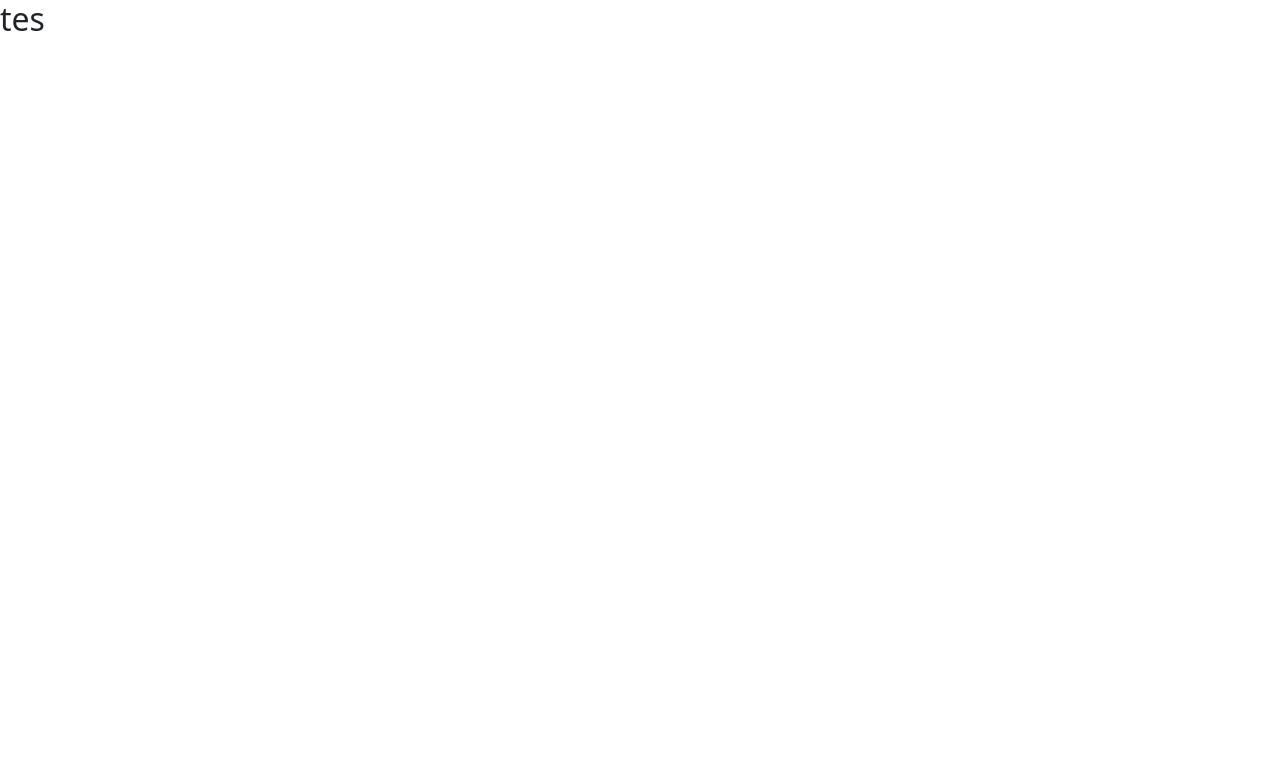
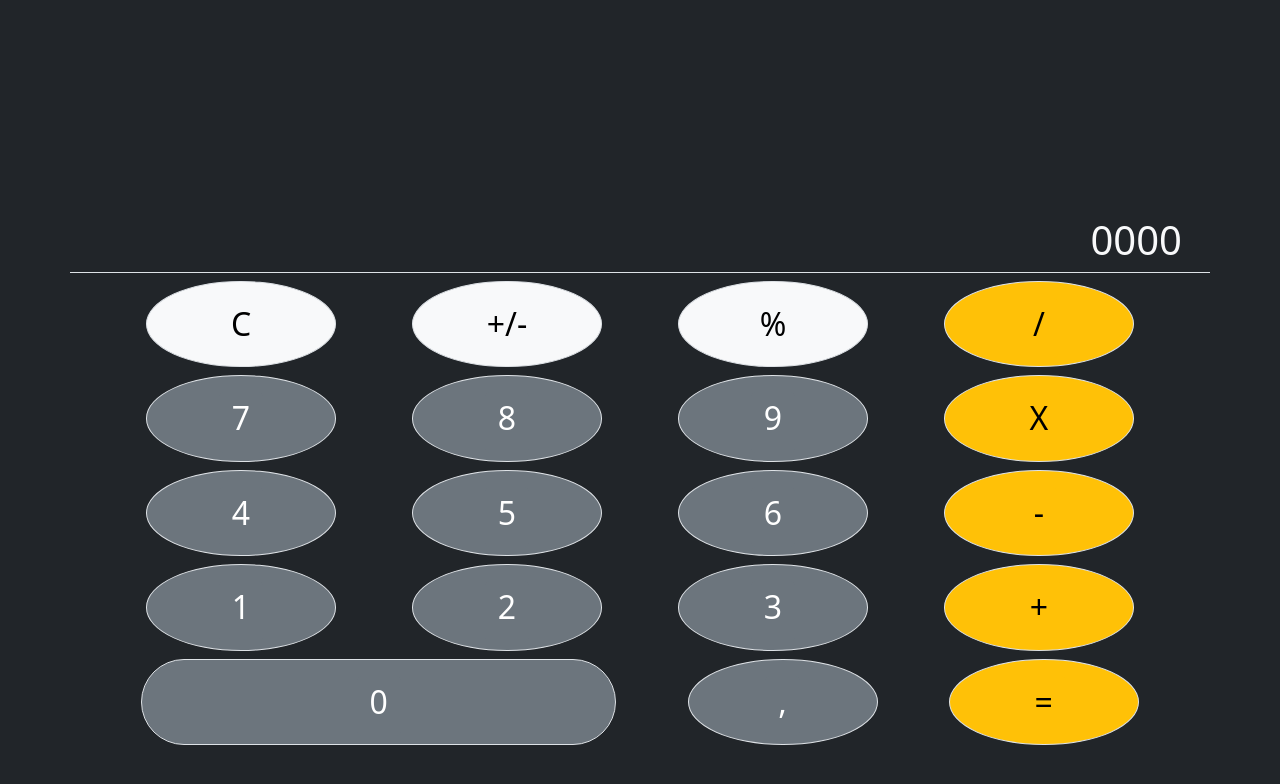
Before and after one commit to Sadampayoda/calculator-viral, a plain HTML site: page index.html in a window 1280 px wide. Drawn offline with nearby package versions, Linux system fonts and the light colour scheme.

Commit message:
gas misi terakhir nembak anin :)

```diff
--- a/index.html
+++ b/index.html
@@ -9,8 +9,90 @@
     <script src="https://cdn.jsdelivr.net/npm/bootstrap@5.0.2/dist/js/bootstrap.bundle.min.js" integrity="sha384-MrcW6ZMFYlzcLA8Nl+NtUVF0sA7MsXsP1UyJoMp4YLEuNSfAP+JcXn/tWtIaxVXM" crossorigin="anonymous"></script>
 
 </head>
-<body>
-    <h2>tes</h2>
+<body class="bg-dark">
+    <div class="container " style="margin-top: 200px;">
+        <div class="row border-bottom">
+            <div class="col mt-3">
+                <h1 class=" me-3 text-end text-light mb-2">0000</h1>
+            </div>
+        </div>
+        <div class="row justify-content-evenly mt-2">
+            <div class="col-2 pt-3 pb-2 pe-2 ps-2 border text-center rounded-circle bg-light">
+                <button class="btn btn-light"><h2>C</h2></button>
+            </div>
+            <div class="col-2 pt-3 pb-2 pe-2 ps-2 border text-center rounded-circle bg-light">
+                <button  class="btn btn-light"><h2>+/-</h2></button>
+            </div>
+            <div class="col-2 pt-3 pb-2 pe-2 ps-2 border text-center rounded-circle bg-light">
+                <button  class="btn btn-light"><h2>%</h2></button>
+            </div>
+            <div class="col-2 pt-3 pb-2 pe-2 ps-2 border text-center rounded-circle bg-warning">
+                <button  class="btn btn-warning"><h2>/</h2></button>
+            </div>
+        </div>
+
+
+        <div class="row justify-content-evenly mt-2">
+            <div class="col-2 pt-3 pb-2 pe-2 ps-2 border text-center rounded-circle bg-secondary">
+                <button class="btn btn-secondary"><h2>7</h2></button>
+            </div>
+            <div class="col-2 pt-3 pb-2 pe-2 ps-2 border text-center rounded-circle bg-secondary">
+                <button class="btn btn-secondary"><h2>8</h2></button>
+            </div>
+            <div class="col-2 pt-3 pb-2 pe-2 ps-2 border text-center rounded-circle bg-secondary">
+                <button class="btn btn-secondary"><h2>9</h2></button>
+            </div>
+            <div class="col-2 pt-3 pb-2 pe-2 ps-2 border text-center rounded-circle bg-warning">
+                <button  class="btn btn-warning"><h2>X</h2></button>
+            </div>
+        </div>
+
+
+        <div class="row justify-content-evenly mt-2">
+            <div class="col-2 pt-3 pb-2 pe-2 ps-2 border text-center rounded-circle bg-secondary">
+                <button class="btn btn-secondary"><h2>4</h2></button>
+            </div>
+            <div class="col-2 pt-3 pb-2 pe-2 ps-2 border text-center rounded-circle bg-secondary">
+                <button class="btn btn-secondary"><h2>5</h2></button>
+            </div>
+            <div class="col-2 pt-3 pb-2 pe-2 ps-2 border text-center rounded-circle bg-secondary">
+                <button class="btn btn-secondary"><h2>6</h2></button>
+            </div>
+            <div class="col-2 pt-3 pb-2 pe-2 ps-2 border text-center rounded-circle bg-warning">
+                <button  class="btn btn-warning"><h2>-</h2></button>
+            </div>
+        </div>
+
+
+        <div class="row justify-content-evenly mt-2">
+            <div class="col-2 pt-3 pb-2 pe-2 ps-2 border text-center rounded-circle bg-secondary">
+                <button class="btn btn-secondary"><h2>1</h2></button>
+            </div>
+            <div class="col-2 pt-3 pb-2 pe-2 ps-2 border text-center rounded-circle bg-secondary">
+                <button class="btn btn-secondary"><h2>2</h2></button>
+            </div>
+            <div class="col-2 pt-3 pb-2 pe-2 ps-2 border text-center rounded-circle bg-secondary">
+                <button class="btn btn-secondary"><h2>3</h2></button>
+            </div>
+            <div class="col-2 pt-3 pb-2 pe-2 ps-2 border text-center rounded-circle bg-warning">
+                <button  class="btn btn-warning"><h2>+</h2></button>
+            </div>
+        </div>
+
+
+        <div class="row justify-content-evenly mt-2">
+            <div class="col-5 pt-3 pb-2 pe-2 ps-2 border text-center rounded-pill bg-secondary">
+                <button class="btn btn-secondary"><h2>0</h2></button>
+            </div>
+            <div class="col-2 pt-3 pb-2 pe-2 ps-2 border text-center rounded-circle bg-secondary">
+                <button class="btn btn-secondary"><h2>,</h2></button>
+            </div>
+            <div class="col-2 pt-3 pb-2 pe-2 ps-2 border text-center rounded-circle bg-warning">
+                <button  class="btn btn-warning"><h2>=</h2></button>
+            </div>
+        </div>
+
+    </div>
 
 </body>
 </html>
```
